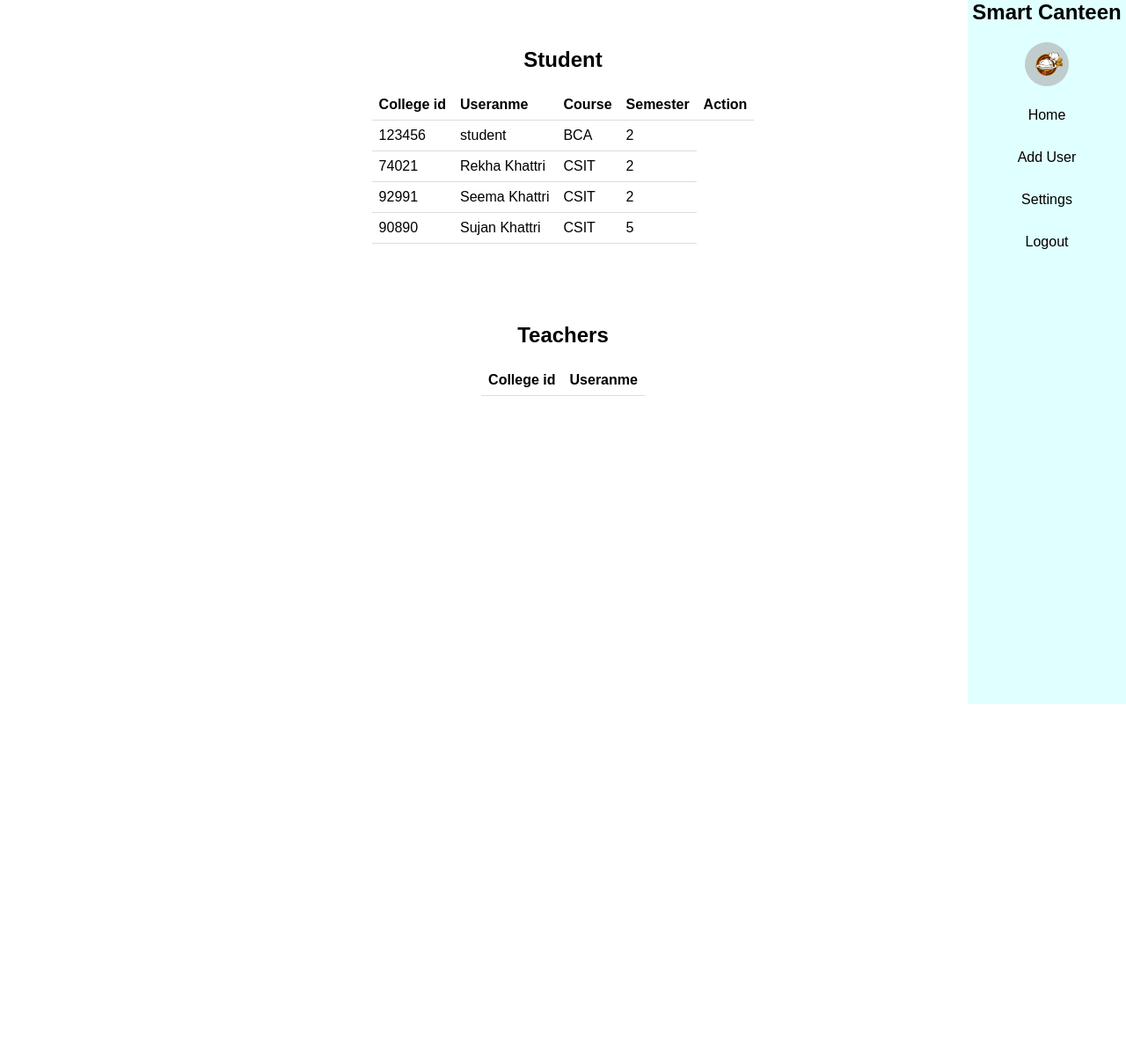
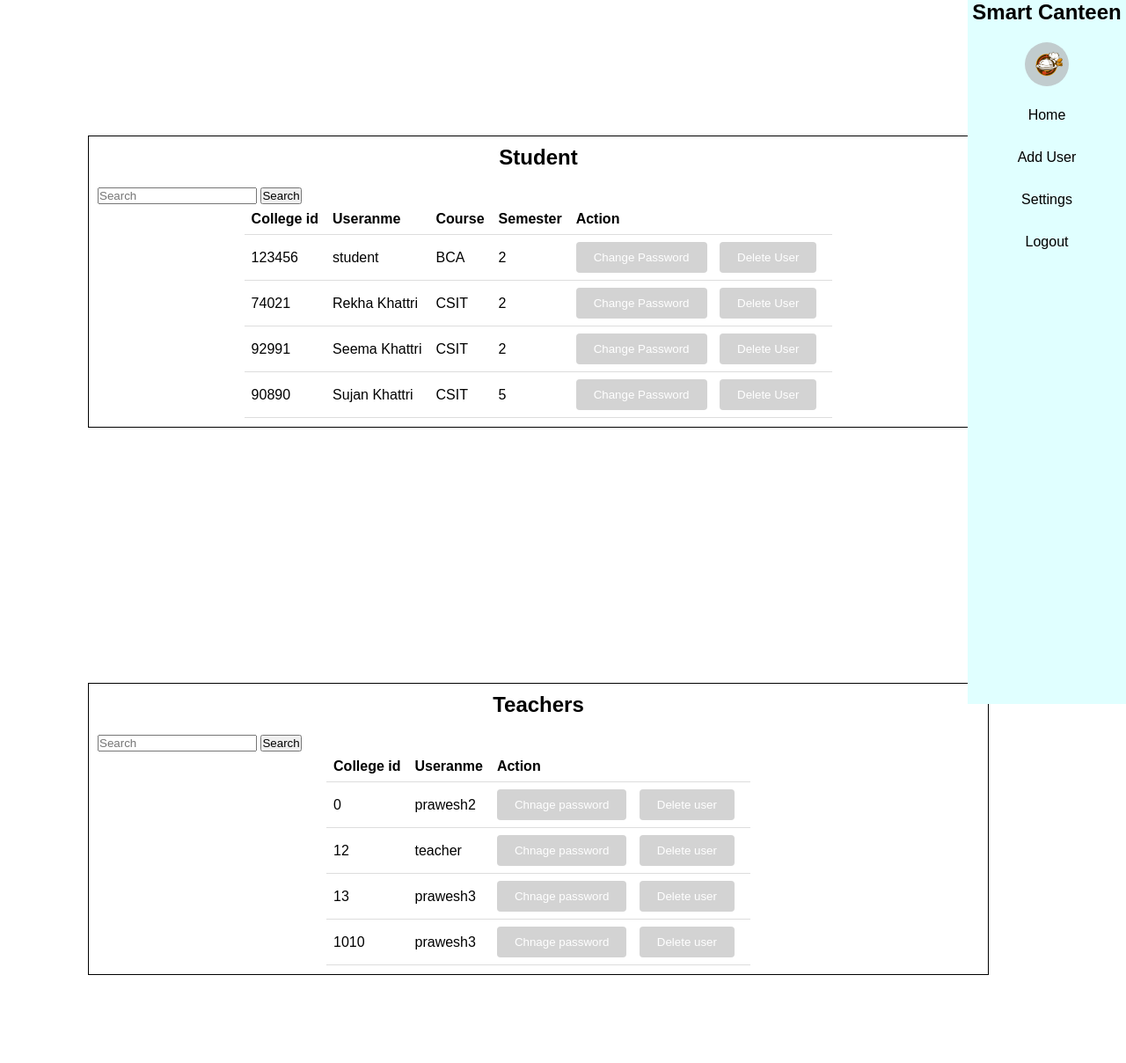
Before and after one commit to sudipthon/smartcanteen-, a Django app: page /list_users in a window 1280 px wide. Shown: the whole page at 88% size. Before the commit the page ends 800 px from the top, so only its background shows below. Run offline with Django 5.2, Linux system fonts and the light colour scheme; data comes from the database, SQL or seed files in the repository; both versions use the stored data as it was after the commit; lists and menus that the app fills with data are empty; parts of the project's set-up code (start-up, migrations or seed data) failed here and were passed over.

Commit message:
search feature in user list page added

```diff
--- a/canteen/base/admin.py
+++ b/canteen/base/admin.py
@@ -18,9 +18,13 @@ class OrdersAdmin(admin.ModelAdmin):
     # fields = ('user', 'menu_item', 'order_date',)
     readonly_fields = ("order_date",)
 
+class StudentAdmin(admin.ModelAdmin):
+    list_display = ('user', 'course', 'semester')
+    list_filter = ('course', 'semester')
+    search_fields = ('user__username', 'course__name', 'semester')
 
 admin.site.register(Course)
-admin.site.register(Student)
+admin.site.register(Student,StudentAdmin)
 admin.site.register(Menu)
 admin.site.register(Orders, OrdersAdmin)
 admin.site.register(FoodItem)
--- a/canteen/base/models.py
+++ b/canteen/base/models.py
@@ -10,7 +10,7 @@ from django.contrib.auth.models import AbstractUser
 class CustomUser(AbstractUser):
     username = models.CharField(max_length=100)
     is_verified = models.BooleanField(default=False)
-    college_id = models.CharField(max_length=20, unique=True)
+    college_id = models.IntegerField( unique=True)
 
     USERNAME_FIELD = (
         "college_id"
@@ -20,6 +20,8 @@ class CustomUser(AbstractUser):
     ]
     def __str__(self):
         return f"{self.college_id} -{self.username}"
+    class Meta:
+        ordering = ["college_id"]
 
     def save(self, *args, **kwargs):
         self.set_password(self.password)
@@ -51,6 +53,7 @@ class Administration(models.Model):
         return self.user.username
 
 
+
 SEMESTER_CHOICES = (
     (1, "1st"),
     (2, "2nd"),
@@ -76,6 +79,7 @@ class Student(models.Model):
 
     def __str__(self):
         return self.user.username
+
 
 
 DAYS_OF_WEEK = [
--- a/canteen/base/templates/dashboards/admin/add_users.html
+++ b/canteen/base/templates/dashboards/admin/add_users.html
@@ -4,7 +4,7 @@
 
 <head>
     <title>Admin</title>
-    <link rel="stylesheet" type="text/css" href="{% static 'styles/styles.css'%}">
+    <!-- <link rel="stylesheet" type="text/css" href="{% static 'styles/styles.css'%}"> -->
     <style>
         .active {
             background-color: rgb(48, 201, 248);
--- a/canteen/base/templates/dashboards/admin/users_list.html
+++ b/canteen/base/templates/dashboards/admin/users_list.html
@@ -8,6 +8,15 @@
     <style>
         .active {
             background-color: rgb(48, 201, 248);
+        }
+
+        .user-section {
+            width: 80%;
+            border: 1px solid black;
+            padding: 10px;
+            margin: 100px;
+            /* flex-direction: row; */
+
         }
     </style>
 </head>
@@ -36,15 +45,21 @@
     </div>
 
     <br><br><br>
-    <center><h2>Student</h2>
+    <div class="user-section">
 
+        <h2>Student</h2>
+        <div class="search-section">
+            <form action="" method="get">
+                <input type="text" name="search_student" placeholder="Search">
+                <button type="submit">Search</button>
+            </form>
+        </div>
 
         <div>
             <table>
                 <tr>
                     <th>College id</th>
                     <th>Useranme</th>
-                    <!-- <th>Usertype</th> -->
                     <th>Course</th>
                     <th>Semester</th>
                     <th>Action</th>
@@ -53,37 +68,53 @@
                 <tr>
                     <td>{{student.user.college_id}}</td>
                     <td>{{student.user.username}}</td>
-                    <!-- <td>{{student.user_type}}</td> -->
                     <td>{{student.course}}</td>
                     <td>{{student.semester}}</td>
+                    <td>
+                        <button>Change Password</button>
+                        <button>Delete User</button>
+                    </td>
                 </tr>
                 {% endfor %}
             </table>
         </div>
-    </center>
+
+    </div>
     <br><br><br><br><br>
-    <center><h2>Teachers</h2>
+    <div class="user-section">
 
+        <h2>Teachers</h2>
+
+        <div class="search-section">
+            <form action="" method="get">
+                <input type="text" name="search_teacher" placeholder="Search">
+                <button type="submit">Search</button>
+            </form>
+        </div>
 
         <div>
             <table>
                 <tr>
                     <th>College id</th>
                     <th>Useranme</th>
-                    <!-- <th>Usertype</th> -->
+                    <th>Action</th>
 
                 </tr>
                 {% for teacher in teachers %}
                 <tr>
                     <td>{{teacher.user.college_id}}</td>
                     <td>{{teacher.user.username}}</td>
-                    <!-- <td>{{teacher.user_type}}</td> -->
+                    <td>
+                        <button>Chnage password</button>
+                        <button>Delete user</button>
+                    </td>
 
                 </tr>
                 {% endfor %}
             </table>
         </div>
-    </center>
+
+    </div>
 
 </body>
 
--- a/canteen/base/views.py
+++ b/canteen/base/views.py
@@ -18,7 +18,6 @@ from .decorators import *
 # python imports
 import os
 import stat
-
 
 
 # Create your views here.
@@ -160,8 +159,12 @@ def add_users(request):
         if input_type == "file":
             file = request.FILES.get("file")
             custom_folder = os.path.join(settings.MEDIA_ROOT, user_type)
-            os.makedirs(custom_folder, exist_ok=True)  # Create directory if it doesn't exist
-            os.chmod(custom_folder, stat.S_IRWXU | stat.S_IRWXG | stat.S_IROTH | stat.S_IXOTH)  # Change permissions
+            os.makedirs(
+                custom_folder, exist_ok=True
+            )  # Create directory if it doesn't exist
+            os.chmod(
+                custom_folder, stat.S_IRWXU | stat.S_IRWXG | stat.S_IROTH | stat.S_IXOTH
+            )  # Change permissions
 
             fs = FileSystemStorage(location=custom_folder)
             file_name = fs.save(file.name, file)
@@ -200,13 +203,28 @@ def list_users(request):
     Returns:
         _type_: _description_
     """
-    students = Student.objects.all()[:8]
-    teachers = Administration.objects.filter(user_type="teacher")[:7]
-    users = CustomUser.objects.filter(
-        Q(student__isnull=False) | Q(administration__user_type="teacher")
-    )
-    context = {"users": users}
-    context={"students":students,"teachers":teachers}
+    students = Student.objects.all().order_by("user__college_id")[:9]
+    teachers = Administration.objects.filter(user_type="Teacher").order_by(
+        "user__college_id"
+    )[:7]
+    students = Student.objects.all()
+    courses = Course.objects.all()
+    teacher_query = request.GET.get("search_teacher", "")
+    student_query = request.GET.get("search_student", "")
+    if teacher_query:
+        teachers = Administration.objects.filter(user_type="Teacher").filter(
+            Q(user__college_id__icontains=teacher_query)
+            | Q(user__username__icontains=teacher_query)
+        )
+    if student_query:
+        students = Student.objects.filter(
+            Q(user__college_id__icontains=student_query)
+            | Q(user__username__icontains=student_query)
+        )
+
+    courses = Course.objects.all()
+
+    context = {"students": students, "teachers": teachers, "courses": courses}
     return render(request, "dashboards/admin/users_list.html", context)
 
 
--- a/canteen/static/styles/styles.css
+++ b/canteen/static/styles/styles.css
@@ -172,14 +172,14 @@ button a{
     display: flex;
     align-items: center;
 }
-input{
+/* input{
     width: 100%;
     padding: 18px;
     border: 0;
     background: white;
     outline: 0;
     color: black;
-}
+} */
 .input-field i{
     margin-left: 15px;
     color: #999;
```
Also changed, not shown: canteen/base/migrations/0004_alter_customuser_options_alter_orders_order_date.py (added), canteen/base/migrations/0005_alter_customuser_college_id.py (added), canteen/base/migrations/0006_alter_customuser_options_alter_customuser_college_id.py (added), canteen/db.sqlite3.
